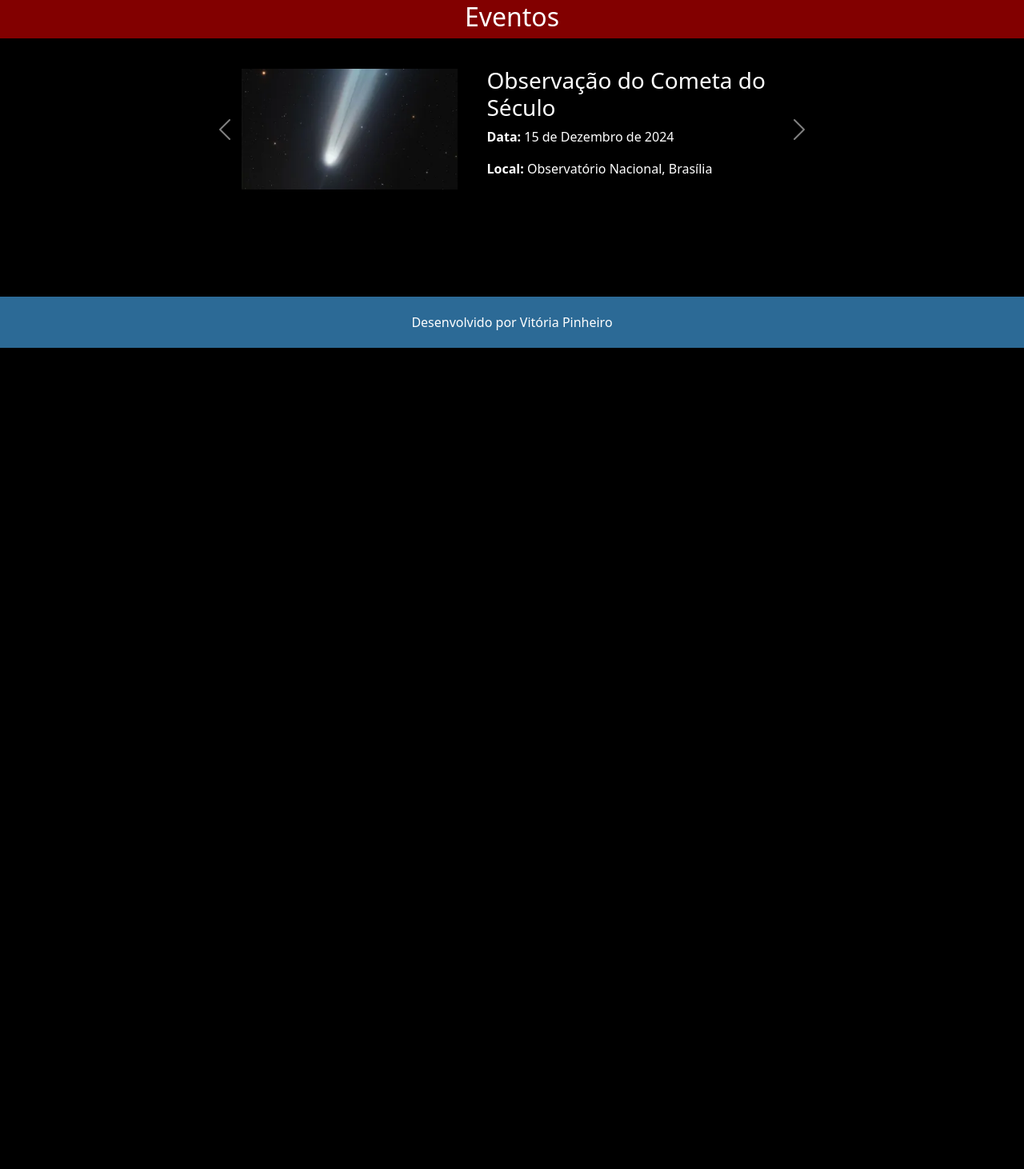
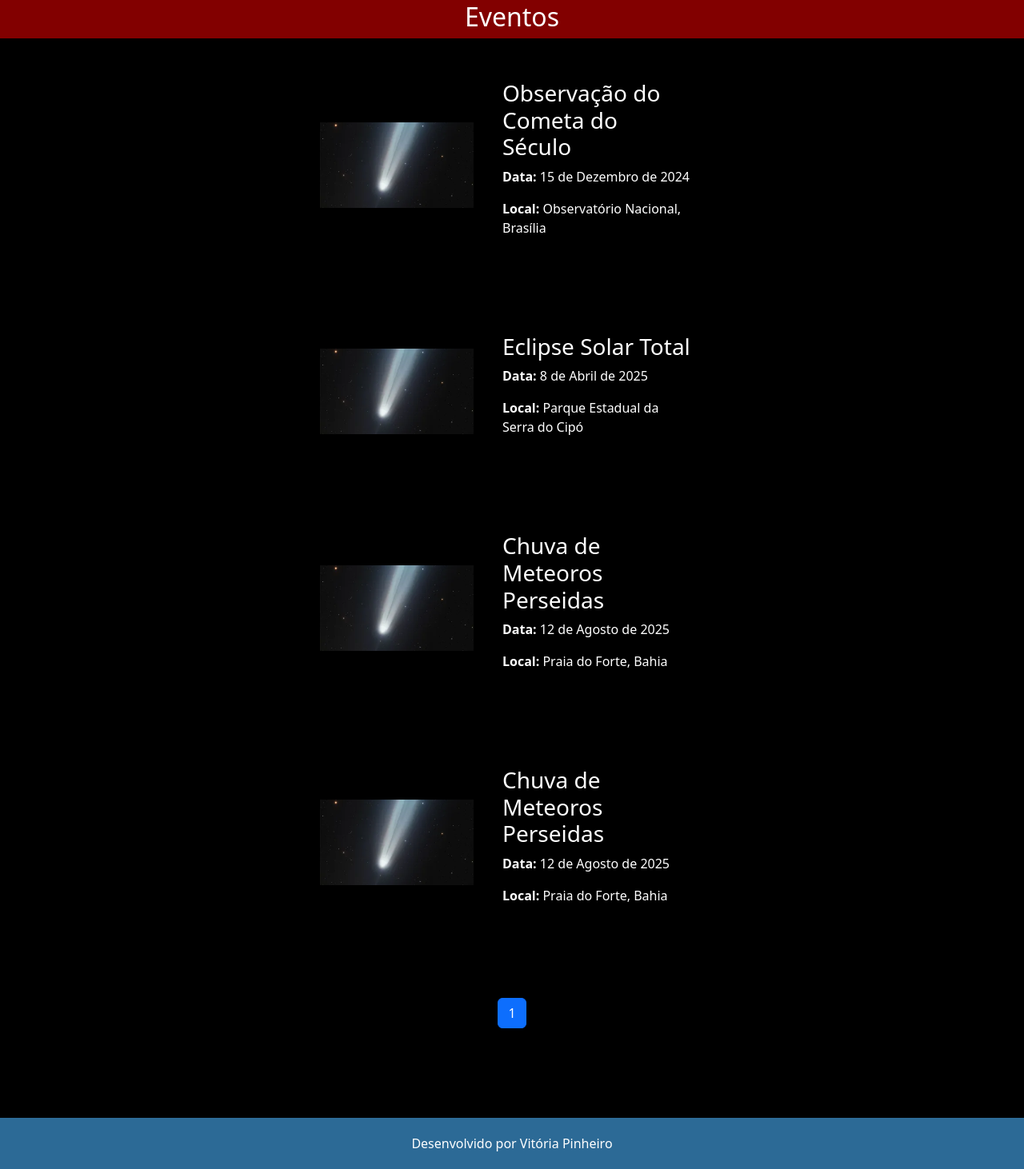
Before and after one commit to vitpinheiro/Astronomia-Hoje, a PHP site: page /novidadeseeventos.php in a window 1280 px wide. Shown: the part 97-1559 px from the top of the page at 80% size. Before the commit the page ends 532 px from the top, so only its background shows below. Run offline with PHP 8.4, Linux system fonts and the light colour scheme.

Commit message:
ajuste na página de eventos

```diff
--- a/footer.php
+++ b/footer.php
@@ -1,3 +1,3 @@
-<footer class="mt-5" style="background-color: #2C6A96; width: 100%; padding: 20px 0; text-align: center; color: white;">
-        Desenvolvido por Vitória Pinheiro
-    </footer>
+<footer class="mt-5" style="background-color: #2C6A96; width: 100%; padding: 20px 0; text-align: center; color: white; margin-bottom: 0;">
+    Desenvolvido por Vitória Pinheiro
+</footer>
--- a/livros.php
+++ b/livros.php
@@ -8,7 +8,7 @@ $books = [
 ];
 
 
-$booksPerPage = 24;
+$booksPerPage = 25;
 
 
 $page = isset($_GET['page']) ? (int)$_GET['page'] : 1;
--- a/novidadeseeventos.php
+++ b/novidadeseeventos.php
@@ -3,89 +3,77 @@
 <head>
     <meta charset="UTF-8">
     <meta name="viewport" content="width=device-width, initial-scale=1.0">
-    <title>Astronomia hoje</title>
+    <title>Astronomia Hoje</title>
     <link rel="stylesheet" href="style.css">
     <link rel="stylesheet" href="https://cdn.jsdelivr.net/npm/bootstrap-icons/font/bootstrap-icons.css">
     <link href="https://cdn.jsdelivr.net/npm/bootstrap@5.3.3/dist/css/bootstrap.min.css" rel="stylesheet">
     <link href="https://fonts.googleapis.com/css2?family=Rock+Salt&family=Courgette&display=swap" rel="stylesheet">
     <link rel="stylesheet" href="https://cdnjs.cloudflare.com/ajax/libs/font-awesome/6.5.1/css/all.min.css">
+    <link rel="stylesheet" href="https://cdnjs.cloudflare.com/ajax/libs/animate.css/4.1.1/animate.min.css">
 
 </head>
 <body style="background-color: black;">
 
 <?php include 'header.php'; ?>
 
-
-
 <div class="nebulosas text-center" style="background-color:#820000; color:white; padding: 2px;">
     <h2>Eventos</h2>
 </div>
 
-<!-- Início do carrossel -->
-<div id="carouselExample" class="carousel slide mb-5" data-bs-ride="carousel" data-bs-interval="8000">
-    <div class="carousel-inner">
-        <!-- Evento 1 -->
-        <div class="carousel-item active" data-bs-toggle="modal" data-bs-target="#modalEvento1">
+<?php
+
+$events = [
+    ["title" => "Observação do Cometa do Século", "date" => "15 de Dezembro de 2024", "location" => "Observatório Nacional, Brasília", "description" => "Um evento único para observar o Cometa do Século com telescópios avançados."],
+    ["title" => "Eclipse Solar Total", "date" => "8 de Abril de 2025", "location" => "Parque Estadual da Serra do Cipó", "description" => "Aproveite o raro eclipse total em um dos melhores locais para observação."],
+    ["title" => "Chuva de Meteoros Perseidas", "date" => "12 de Agosto de 2025", "location" => "Praia do Forte, Bahia", "description" => "Um espetáculo celeste com dezenas de meteoros por hora."],
+    ["title" => "Chuva de Meteoros Perseidas", "date" => "12 de Agosto de 2025", "location" => "Praia do Forte, Bahia", "description" => "Um espetáculo celeste com dezenas de meteoros por hora."],
+    // Adicionar mais eventos aqui
+];
+
+
+$events_per_page = 10;
+$total_events = count($events);
+$total_pages = ceil($total_events / $events_per_page);
+
+
+$current_page = isset($_GET['page']) ? (int)$_GET['page'] : 1;
+$current_page = max(1, min($total_pages, $current_page));
+
+
+$start_index = ($current_page - 1) * $events_per_page;
+$events_to_display = array_slice($events, $start_index, $events_per_page);
+?>
+
+
+<div class="events-container d-flex flex-column align-items-center mb-5">
+    <?php foreach ($events_to_display as $index => $event): ?>
+        <div class="event-item my-3 animate__animated animate__fadeIn" data-bs-toggle="modal" data-bs-target="#modalEvento<?= $start_index + $index ?>" style="max-width: 600px; animation-delay: <?= $index * 0.8 ?>s;">
             <figure class="nebulosa-figure">
-                <img class="nebulosa-img d-block w-100" src="images/cometa.webp" alt="Cometa do Século">
+                <img class="nebulosa-img d-block w-100" src="images/cometa.webp" alt="<?= $event['title'] ?>">
                 <figcaption class="p-3" style="color:white;">
-                    <h3 class="nebulosa-title">Observação do Cometa do Século</h3>
-                    <p class="nebulosa-date"><strong>Data:</strong> 15 de Dezembro de 2024</p>
-                    <p class="nebulosa-location"><strong>Local:</strong> Observatório Nacional, Brasília</p>
+                    <h3 class="nebulosa-title"><?= $event['title'] ?></h3>
+                    <p class="nebulosa-date"><strong>Data:</strong> <?= $event['date'] ?></p>
+                    <p class="nebulosa-location"><strong>Local:</strong> <?= $event['location'] ?></p>
                 </figcaption>
             </figure>
         </div>
+    <?php endforeach; ?>
+</div>
 
-        <!-- Evento 2 -->
-        <div class="carousel-item" data-bs-toggle="modal" data-bs-target="#modalEvento2">
-            <figure class="nebulosa-figure">
-                <img class="nebulosa-img d-block w-100" src="images/eclipse.webp" alt="Eclipse Total">
-                <figcaption class="p-3" style="color:white;">
-                    <h3 class="nebulosa-title">Eclipse Solar Total</h3>
-                    <p class="nebulosa-date"><strong>Data:</strong> 8 de Abril de 2025</p>
-                    <p class="nebulosa-location"><strong>Local:</strong> Parque Estadual da Serra do Cipó</p>
-                </figcaption>
-            </figure>
-        </div>
 
-        <!-- Evento 3 -->
-        <div class="carousel-item" data-bs-toggle="modal" data-bs-target="#modalEvento3">
-            <figure class="nebulosa-figure">
-                <img class="nebulosa-img d-block w-100" src="images/chuva-de-meteoros.webp" alt="Chuva de Meteoros">
-                <figcaption class="p-3" style="color:white;">
-                    <h3 class="nebulosa-title">Chuva de Meteoros Perseidas</h3>
-                    <p class="nebulosa-date"><strong>Data:</strong> 12 de Agosto de 2025</p>
-                    <p class="nebulosa-location"><strong>Local:</strong> Praia do Forte, Bahia</p>
-                </figcaption>
-            </figure>
-        </div>
-    </div>
 
-    <!-- Controles do carrossel -->
-    <button class="carousel-control-prev" type="button" data-bs-target="#carouselExample" data-bs-slide="prev">
-        <span class="carousel-control-prev-icon" aria-hidden="true"></span>
-        <span class="visually-hidden">Anterior</span>
-    </button>
-    <button class="carousel-control-next" type="button" data-bs-target="#carouselExample" data-bs-slide="next">
-        <span class="carousel-control-next-icon" aria-hidden="true"></span>
-        <span class="visually-hidden">Próximo</span>
-    </button>
-</div>
-<!-- Fim do carrossel -->
-
-<!-- Modais -->
-<!-- Modal Evento 1 -->
-<div class="modal fade" id="modalEvento1" tabindex="-1" aria-labelledby="modalEvento1Label" aria-hidden="true">
+<?php foreach ($events_to_display as $index => $event): ?>
+<div class="modal fade" id="modalEvento<?= $start_index + $index ?>" tabindex="-1" aria-labelledby="modalLabel<?= $start_index + $index ?>" aria-hidden="true">
     <div class="modal-dialog">
         <div class="modal-content">
-            <div class="modal-header" style="background-color:#820000; color:white;">
-                <h5 class="modal-title" id="modalEvento1Label">Observação do Cometa do Século</h5>
-                <button type="button" class="btn-close" data-bs-dismiss="modal" aria-label="Fechar"></button>
+            <div class="modal-header" style="background-color: #820000; color: white;">
+                <h5 class="modal-title" id="modalLabel<?= $start_index + $index ?>"><?= $event['title'] ?></h5>
+                <button type="button" class="btn-close" data-bs-dismiss="modal" aria-label="Close"></button>
             </div>
             <div class="modal-body">
-                <p><strong>Data:</strong> 15 de Dezembro de 2024</p>
-                <p><strong>Local:</strong> Observatório Nacional, Brasília</p>
-                <p>Participe de uma noite inesquecível para observar o “cometa do século” e aprender sobre fenômenos raros que ocorrem em sua cauda. Haverá telescópios de alta potência, especialistas em astronomia e atividades interativas para o público de todas as idades.</p>
+                <p><strong>Data:</strong> <?= $event['date'] ?></p>
+                <p><strong>Local:</strong> <?= $event['location'] ?></p>
+                <p><?= $event['description'] ?></p>
             </div>
             <div class="modal-footer">
                 <button type="button" class="btn btn-secondary" data-bs-dismiss="modal">Fechar</button>
@@ -93,52 +81,35 @@
         </div>
     </div>
 </div>
-
-<!-- Modal Evento 2 -->
-<div class="modal fade" id="modalEvento2" tabindex="-1" aria-labelledby="modalEvento2Label" aria-hidden="true">
-    <div class="modal-dialog">
-        <div class="modal-content">
-            <div class="modal-header" style="background-color:#820000; color:white;">
-                <h5 class="modal-title" id="modalEvento2Label">Eclipse Solar Total</h5>
-                <button type="button" class="btn-close" data-bs-dismiss="modal" aria-label="Fechar"></button>
-            </div>
-            <div class="modal-body">
-                <p><strong>Data:</strong> 8 de Abril de 2025</p>
-                <p><strong>Local:</strong> Parque Estadual da Serra do Cipó</p>
-                <p>Venha presenciar um dos fenômenos mais impressionantes da astronomia: um eclipse solar total. O evento incluirá palestras de especialistas, observação guiada e explicações detalhadas sobre os efeitos e a ciência por trás dos eclipses.</p>
-            </div>
-            <div class="modal-footer">
-                <button type="button" class="btn btn-secondary" data-bs-dismiss="modal">Fechar</button>
-            </div>
-        </div>
-    </div>
-</div>
-
-<!-- Modal Evento 3 -->
-<div class="modal fade" id="modalEvento3" tabindex="-1" aria-labelledby="modalEvento3Label" aria-hidden="true">
-    <div class="modal-dialog">
-        <div class="modal-content">
-            <div class="modal-header" style="background-color:#820000; color:white;">
-                <h5 class="modal-title" id="modalEvento3Label">Chuva de Meteoros Perseidas</h5>
-                <button type="button" class="btn-close" data-bs-dismiss="modal" aria-label="Fechar"></button>
-            </div>
-            <div class="modal-body">
-                <p><strong>Data:</strong> 12 de Agosto de 2025</p>
-                <p><strong>Local:</strong> Praia do Forte, Bahia</p>
-                <p>Acompanhe um espetáculo celeste com a chuva de meteoros Perseidas. A noite contará com guias especializados, apresentações multimídia e uma experiência imersiva para observar o céu noturno em sua plenitude.</p>
-            </div>
-            <div class="modal-footer">
-                <button type="button" class="btn btn-secondary" data-bs-dismiss="modal">Fechar</button>
-            </div>
-        </div>
-    </div>
-</div>
+<?php endforeach; ?>
 
 
 
-    <?php include 'footer.php'; ?>
+<div class="pagination d-flex justify-content-center mb-5">
+    <nav>
+        <ul class="pagination">
+            <?php if ($current_page > 1): ?>
+                <li class="page-item">
+                    <a class="page-link" href="?page=<?= $current_page - 1 ?>">Anterior</a>
+                </li>
+            <?php endif; ?>
+            <?php for ($i = 1; $i <= $total_pages; $i++): ?>
+                <li class="page-item <?= $i === $current_page ? 'active' : '' ?>">
+                    <a class="page-link" href="?page=<?= $i ?>"><?= $i ?></a>
+                </li>
+            <?php endfor; ?>
+            <?php if ($current_page < $total_pages): ?>
+                <li class="page-item">
+                    <a class="page-link" href="?page=<?= $current_page + 1 ?>">Próxima</a>
+                </li>
+            <?php endif; ?>
+        </ul>
+    </nav>
+</div>
 
-    <script src="https://cdn.jsdelivr.net/npm/bootstrap@5.3.0/dist/js/bootstrap.bundle.min.js"></script>
+<?php include 'footer.php'; ?>
+
+<script src="https://cdn.jsdelivr.net/npm/bootstrap@5.3.0/dist/js/bootstrap.bundle.min.js"></script>
 
 </body>
 </html>
--- a/style.css
+++ b/style.css
@@ -59,36 +80,36 @@ body {
 
 .nebulosa-figure {
     display: flex;
-    align-items: center; /* Alinha verticalmente o texto e a imagem */
-    justify-content: center; /* Centraliza os elementos dentro do figure */
-    gap: 20px; /* Espaçamento entre o parágrafo e a imagem */
-    margin: 20px auto; /* Centraliza o elemento e adiciona um espaçamento automático */
-    width: 80%; /* Ajusta a largura do figure */
+    align-items: center;
+    justify-content: center;
+    gap: 20px;
+    margin: 20px auto;
+    width: 80%;
 }
 
 .nebulosa-text {
-    flex: 1; /* O parágrafo ocupa o espaço disponível */
-    font-size: 1.2rem; /* Ajuste o tamanho da fonte, se necessário */
+    flex: 1;
+    font-size: 1.2rem;
     color: white;
-    text-align: justify; /* Faz com que o texto se alinhe */
+    text-align: justify;
 }
 
 .nebulosa-img {
-    max-width: 40%; /* Limita a largura da imagem */
-    height: auto; /* Mantém a proporção da imagem */
+    max-width: 40%;
+    height: auto;
 }
 
-    /* Mover as imagens do carrossel para a direita */
-    .carousel-item img {
+
+.carousel-item img {
     object-fit: cover;
-    width: 60%; /* Ajuste a largura conforme necessário */
-    margin-left: auto; /* Mover para a direita */
+    width: 60%;
+    margin-left: auto;
 }
 
 .banner-container {
     position: relative;
     display: inline-block;
-    overflow: hidden; /* Garante que o texto não apareça fora da área visível */
+    overflow: hidden;
   }
 
   .banner-img {
@@ -99,22 +120,78 @@ body {
   .banner-text {
     position: absolute;
     top: 50%;
-    left: 100%; /* Começa fora da tela, à direita */
+    left: 100%;
     transform: translateY(-50%);
     color: white;
     font-size: 2rem;
     font-weight: bold;
     text-shadow: 2px 2px 4px rgba(0, 0, 0, 0.6);
-    white-space: nowrap; /* Impede que o texto quebre em várias linhas */
-    animation: scrollText 15s linear infinite; /* Animação de rolagem */
+    white-space: nowrap;
+    animation: scrollText 15s linear infinite;
   }
+  .card img {
+    height: 250px;
+    object-fit: cover;
+    width: 100%;
+    border: none;
+    padding: 0;
+    margin: 0;
+   }
+  .card {
+    height: 100%;
+    border: none;
+   }
+  .card-body {
+    background-color: aliceblue;
+    display: flex;
+    flex-direction: column;
+    justify-content: space-between;
+    height: 100%;
+   }
+  .card-title, .card-text {
+    margin: 0;
+   }
+  .carousel-control-prev, .carousel-control-next {
+    position: absolute;
+    top: 50%;
+    transform: translateY(-50%);
+    width: 5%;
+    height: 100%;
+    background: rgba(0, 0, 0, 0.5);
+    }
+  .carousel-control-prev {
+    left: -2%;
+    }
+  .carousel-control-next {
+    right: -2%;
+    }
+
+  .btn-primary {
+    background: linear-gradient(45deg, #1e3c72, #2a5298);
+    color: white;
+    border: none;
+    border-radius: 5px;
+    padding: 10px 20px;
+    font-size: 16px;
+    text-transform: uppercase;
+    cursor: pointer;
+    transition: background 0.3s ease, transform 0.3s ease;
+    box-shadow: 0 4px 8px rgba(0, 0, 0, 0.2);
+    }
+
+  .btn-primary:hover {
+    background: linear-gradient(45deg, #2a5298, #1e3c72);
+    transform: scale(1.05);
+    }
+
+
 
   @keyframes scrollText {
     0% {
-      left: 100%; /* Começa fora da tela à direita */
+      left: 100%;
     }
     100% {
-      left: -100%; /* Termina fora da tela à esquerda */
+      left: -100%;
     }
   }
 
```
Also changed, not shown: other parts of style.css (+44 -20 lines), index.php (+7 -0 lines).
